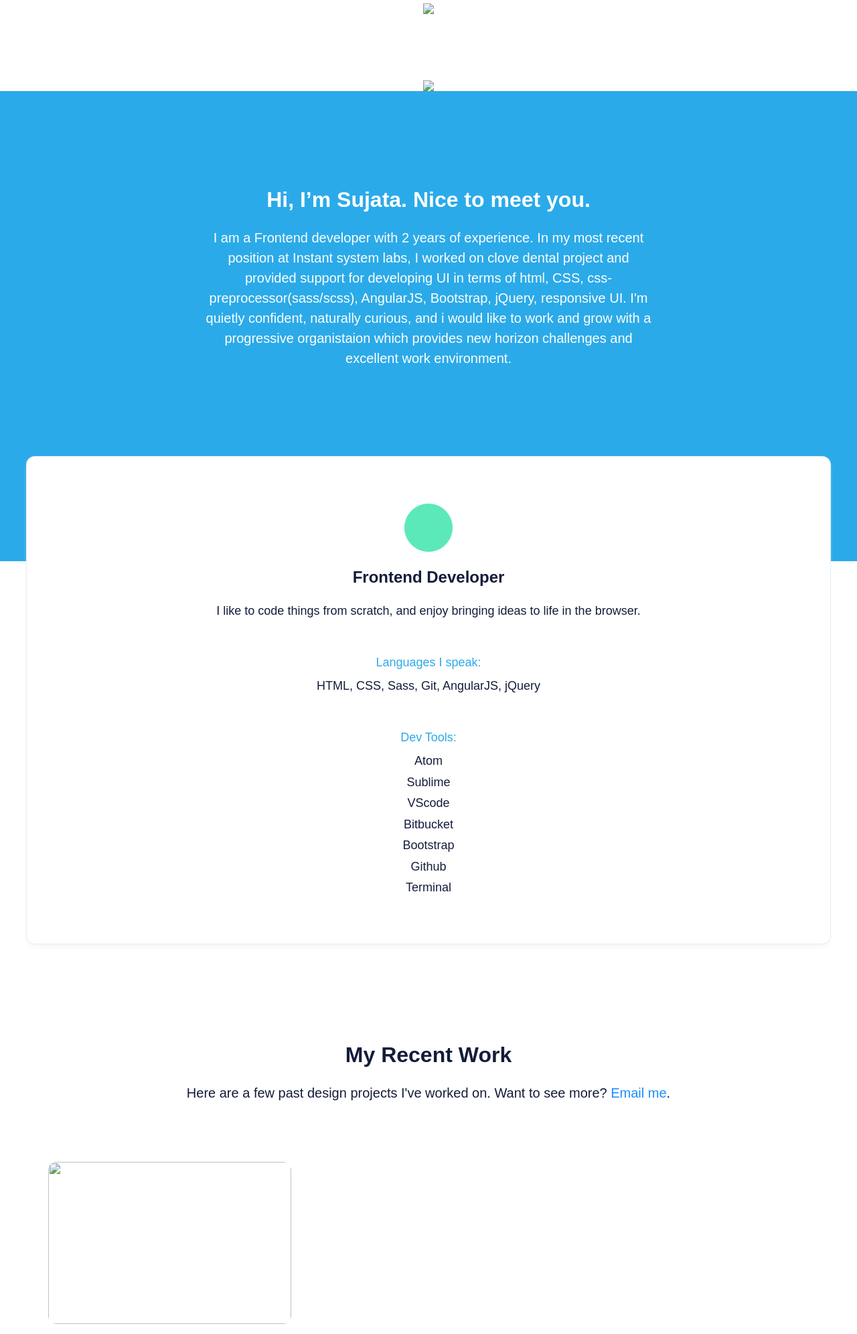
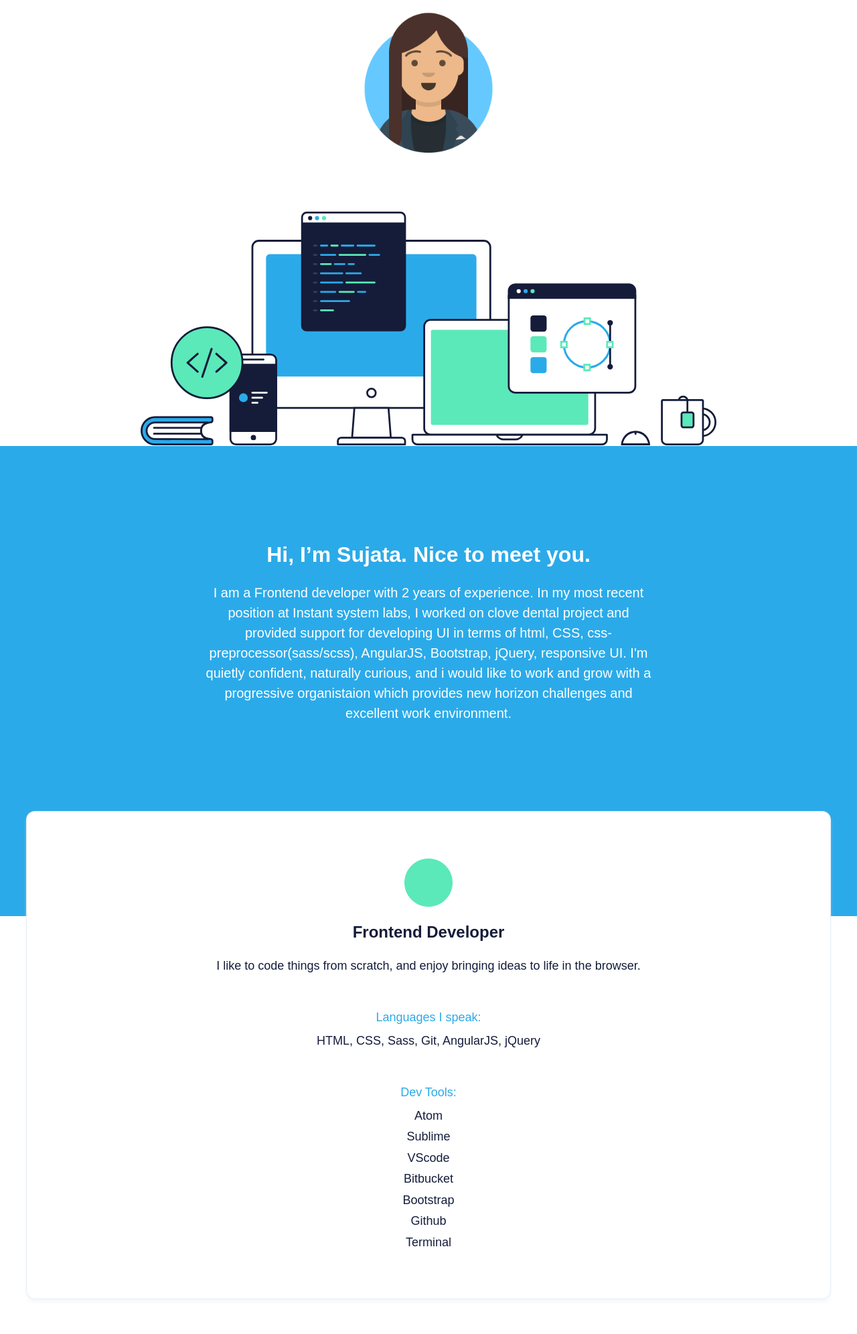
Before and after one commit to SujataChauhan/SChauhan, a plain HTML site: page index.html in a window 1280 px wide. Shown: the part 360-2352 px from the top of the page at 67% size. Drawn offline with Linux system fonts and the light colour scheme; files that its build step writes are made by us from their sources; some icons are missing; a web font is replaced by a local one.

Commit message:
css folder remove and add css at same place with index file

```diff
--- a/index.html
+++ b/index.html
@@ -5,9 +5,9 @@
   <meta charset="utf-8">
   <meta name="viewport" content="width=device-width, initial-scale=1">
   <meta http-equiv="x-ua-compatible" content="ie=edge">
-  <link rel="canonical" href="https://sujatachauhan.github.io/SujataChauhan/">
-  <link href="SujataChauhan/img/favicon-32.png" rel="shortcut icon" type="image/png">
-  <link rel="stylesheet" href="/SujataChauhan/css/main.css">
+  <link rel="canonical" href="https://sujatachauhan.github.io/../">
+  <link href="../img/favicon-32.png" rel="shortcut icon" type="image/png">
+  <link rel="stylesheet" href="main.css">
   <script src="https://kit.fontawesome.com/9bdc906322.js"></script>
 
 </head>
@@ -31,13 +31,13 @@
         <div class="columns is-centered">
           <div class="column">
             <h1 class="title is-spaced is-size-1-desktop is-size-2-tablet is-size-3-mobile"> Frontend Developer </h1>
-            <h2 class="subtitle is-size-4-tablet">I design and code beautifully simple things, and I love what I do.</h2><img class="avatar" src="SujataChauhan/img/avataaars.png">
+            <h2 class="subtitle is-size-4-tablet">I design and code beautifully simple things, and I love what I do.</h2><img class="avatar" src="../img/avataaars.png">
           </div>
         </div>
       </div>
     </div>
     <div class="hero-foot">
-      <div class="container"><img class="is-bottom" src="SujataChauhan/img/hero-devices.svg"></div>
+      <div class="container"><img class="is-bottom" src="../img/hero-devices.svg"></div>
     </div>
   </section>
 
@@ -89,7 +89,7 @@
       <div class="project-grid">
         <div class="columns is-multiline is-mobile">
           <div class="column is-12-mobile is-half-tablet is-one-third-desktop">
-            <figure class="image is-3by2"><img class="project-thumb" src="SujataChauhan/img/project/advocacy.png">
+            <figure class="image is-3by2"><img class="project-thumb" src="../img/project/advocacy.png">
               <figcaption>
                 <h1 class="title is-size-5 is-size-4-widescreen">Success is nothing more than a few simple disciplines, practiced every day.</h1><a class="button is-primary is-outlined is-rounded" href="#" target="_blank"><span>Visit Website</span><span class="icon"><i class="fas fa-angle-right"></i></span></a>
               </figcaption>
```
Also changed, not shown: main.css (renamed from css/main.css).
